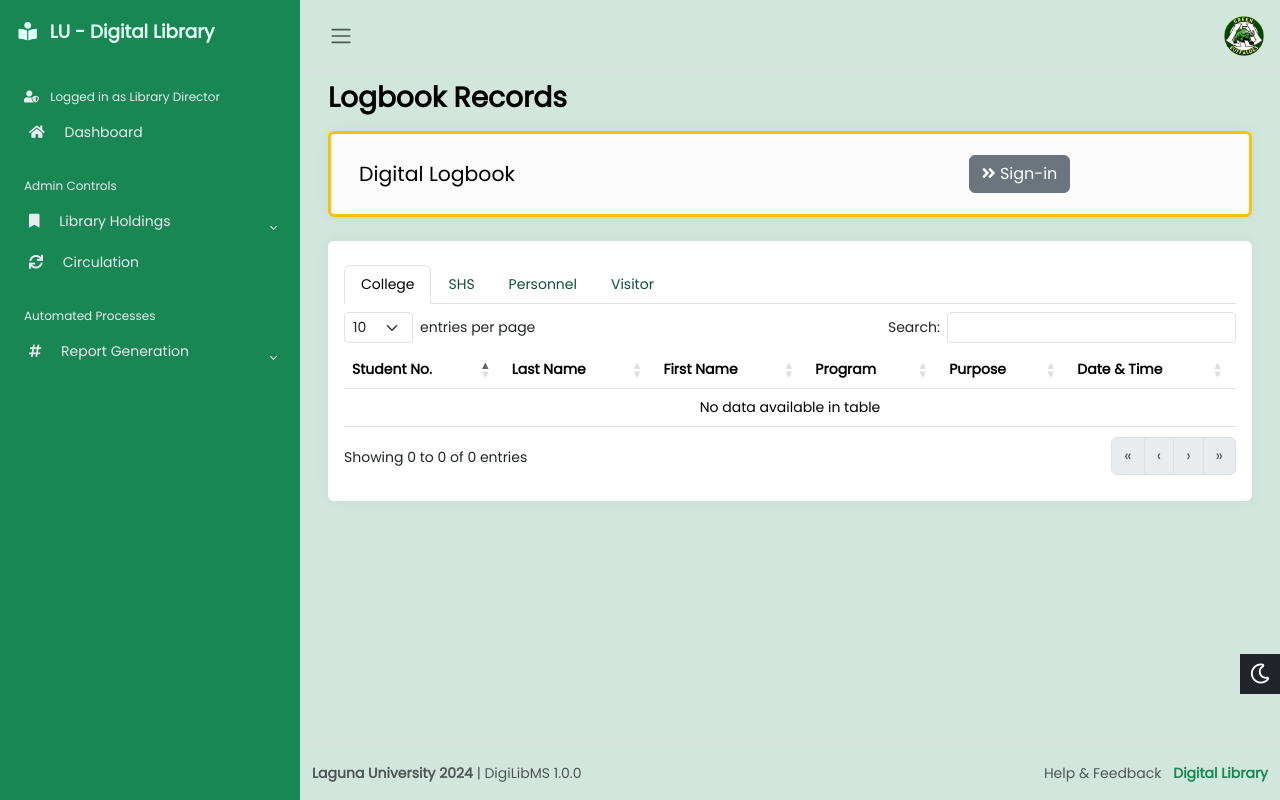
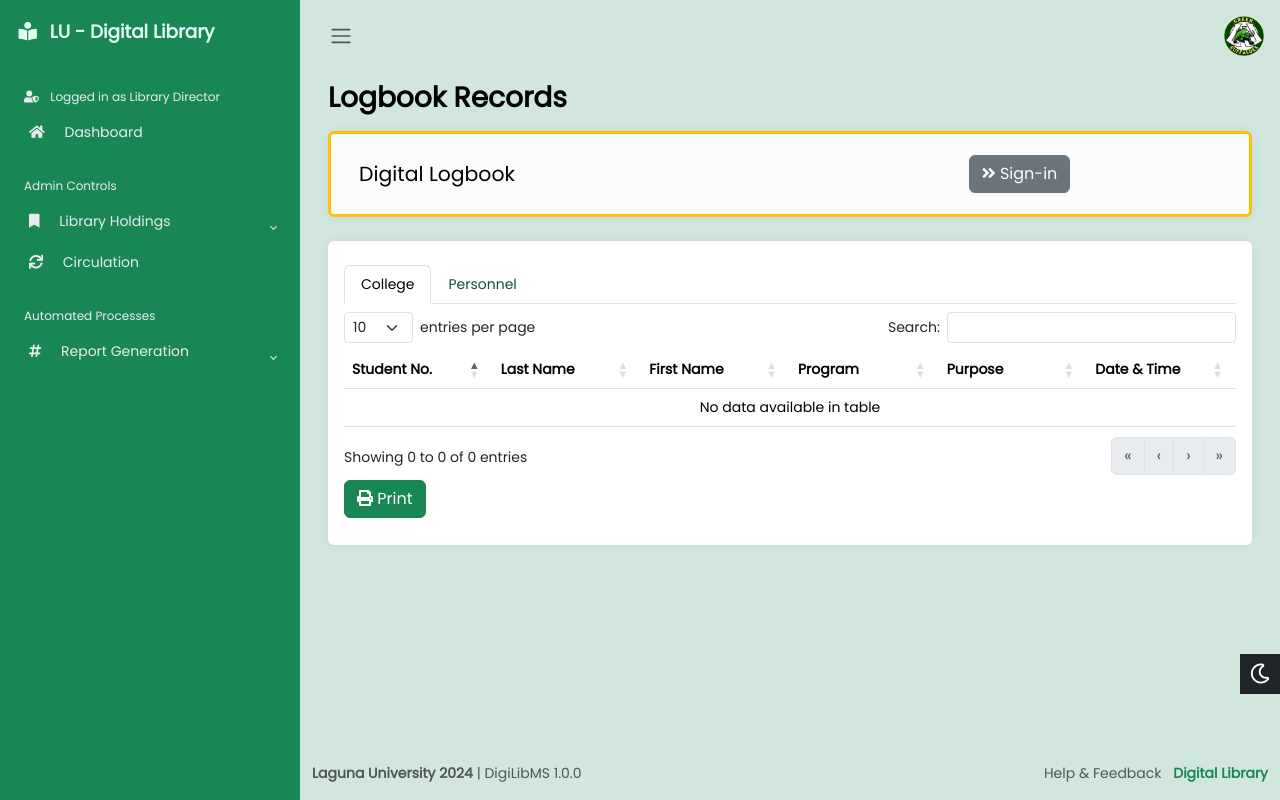
Before and after one commit to justjohnashley/system.backend-test, a PHP site: page /logbook-records.php in a window 1280 px wide. Run offline with PHP 8.4, Linux system fonts and the light colour scheme; data that the repository does not hold is empty.

Commit message:
print function + minor updates

```diff
--- a/assets/css/style.css
+++ b/assets/css/style.css
@@ -132,6 +132,7 @@ a.sidebar-link {
     background-color: rgba(0, 0, 0, 0.075);
     border-left: 3px solid #fff;
 }
+
 /*
 .sidebar-link:active {
     background-color: rgba(255, 255, 255, 0.727);
@@ -346,54 +347,54 @@ a.card-click:hover {
 }
 
 /* logbook button fx */
-.btn-size{
+.btn-size {
     width: 30vw;
     height: 26vh;
     margin: 10px;
 }
 
-.btn-glow-student{
+.btn-glow-student {
     box-shadow: 0 0 5px green,
         0 0 25px green;
 }
 
-.btn-glow-shs{
+.btn-glow-shs {
     box-shadow: 0 0 5px blue,
         0 0 25px blue;
 }
 
-.btn-glow-personnel{
+.btn-glow-personnel {
     box-shadow: 0 0 5px red,
         0 0 25px red;
 }
 
-.btn-glow-visitor{
+.btn-glow-visitor {
     box-shadow: 0 0 5px purple,
         0 0 25px purple;
 }
 
-.btn-glow-student:hover{
+.btn-glow-student:hover {
     background-color: green;
     box-shadow: 0 0 5px var(--bs-emphasis-color),
         0 0 15px var(--bs-emphasis-color), 0 0 30px green,
         0 0 40px green, 0 0 50px green;
 }
 
-.btn-glow-shs:hover{
+.btn-glow-shs:hover {
     background-color: blue;
     box-shadow: 0 0 5px var(--bs-emphasis-color),
         0 0 15px var(--bs-emphasis-color), 0 0 30px blue,
         0 0 40px blue, 0 0 50px blue;
 }
 
-.btn-glow-personnel:hover{
+.btn-glow-personnel:hover {
     background-color: red;
     box-shadow: 0 0 5px var(--bs-emphasis-color),
         0 0 15px var(--bs-emphasis-color), 0 0 30px red,
         0 0 40px red, 0 0 50px red;
 }
 
-.btn-glow-visitor:hover{
+.btn-glow-visitor:hover {
     background-color: purple;
     box-shadow: 0 0 5px var(--bs-emphasis-color),
         0 0 15px var(--bs-emphasis-color), 0 0 30px purple,
@@ -406,7 +407,7 @@ a.card-click:hover {
     left: 50%;
     transform: translateX(-50%);
     width: 20%;
-    box-shadow: 0 0 10px rgba(0,0,0,0.5);
+    box-shadow: 0 0 10px rgba(0, 0, 0, 0.5);
     padding: 20px;
     text-align: center;
 }
@@ -416,11 +417,6 @@ a.card-click:hover {
     height: 225px;
 }
 
-.col-date-time,
-    .col-type,
-    .col-identification,
-    .col-name,
-    .col-code,
-    .col-title {
+.col-p {
     width: 15%;
 }
--- a/circ-add.php
+++ b/circ-add.php
@@ -1,4 +1,4 @@
-<div class="col">
+<div class="col-lg-4">
     <div class="collapse" id="librecs" style>
         <div class="card border-0">
             <div class="card-header border-success border-3">
--- a/includes/scripts.php
+++ b/includes/scripts.php
@@ -41,7 +41,9 @@
                 options: {
                     legend: {
                         display: false
-                    }
+                    },
+                    responsive: true,
+                maintainAspectRatio: false
                 }
             });
         }
@@ -89,7 +91,7 @@
                     display: false
                 },
                 responsive: true,
-                maintainAspectRatio: false,
+                maintainAspectRatio: false
 
             }
         });
--- a/index.php
+++ b/index.php
@@ -145,7 +145,7 @@
                                     </div>
                                 </div>
                                 <div class="col-12 pb-2">
-                                    <div class="card h-100 border-1 border-success">
+                                    <div class="card border-1 border-success">
                                         <a href="circulation.php" class="card-click">
                                             <div class="card-header">
                                                 <div class="row align-items-center">
@@ -161,7 +161,7 @@
 
                                             </div>
                                         </a>
-                                        <div class="card-body pb-0">
+                                        <div class="card-body">
                                             <?php include 'index-summary.php'; ?>
 
                                             <canvas id="CircPie"></canvas>
--- a/inv-circR.php
+++ b/inv-circR.php
@@ -13,7 +13,7 @@ while ($row = $query->fetch_assoc()) {
                 if (!empty($row['date_return'])) {
                     echo date('M d, Y h:i A', strtotime($row['date_return']));
                 } else {
-                    echo "<strong>NOT RETURNED</strong>";
+                    echo "<span class='badge text-bg-danger p-1'>NOT RETURNED</span>";
                 }
             ?>        </td>
         <td>
--- a/logbook-records.php
+++ b/logbook-records.php
@@ -53,9 +53,9 @@ $personnel_users = $stmt_personnel->fetchAll();
                                             <a href="logbook.php" class="btn btn-secondary">
                                                 <span class="btn-label">
                                                     <i class="fas fa-angle-double-right">
-                                                    </i>
+                                                    </i> Sign-in
                                                 </span>
-                                                Sign-in
+
                                             </a>
 
                                         </div>
@@ -77,38 +77,29 @@ $personnel_users = $stmt_personnel->fetchAll();
                                                         type="button" role="tab" aria-controls="college-tab-pane"
                                                         aria-selected="true">College</button>
                                                 </li>
-                                                <li class="nav-item" role="presentation">
-                                                    <button class="nav-link" id="shs-tab" data-bs-toggle="tab"
-                                                        data-bs-target="#shs-tab-pane" type="button" role="tab"
-                                                        aria-controls="shs-tab-pane" aria-selected="false">SHS</button>
-                                                </li>
+
                                                 <li class="nav-item" role="presentation">
                                                     <button class="nav-link" id="personnel-tab" data-bs-toggle="tab"
                                                         data-bs-target="#personnel-tab-pane" type="button" role="tab"
                                                         aria-controls="personnel-tab-pane"
                                                         aria-selected="false">Personnel</button>
                                                 </li>
-                                                <li class="nav-item" role="presentation">
-                                                    <button class="nav-link" id="visitor-tab" data-bs-toggle="tab"
-                                                        data-bs-target="#visitor-tab-pane" type="button" role="tab"
-                                                        aria-controls="visitor-tab-pane"
-                                                        aria-selected="false">Visitor</button>
-                                                </li>
+
                                             </ul>
 
                                             <div class="tab-content" id="myTabContent">
                                                 <div class="tab-pane fade show active" id="college-tab-pane"
                                                     role="tabpanel" aria-labelledby="college-tab" tabindex="0">
-                                                    <div class="table-responsive-lg">
+                                                    <div class="table-responsive-lg" id="CollegeLog">
                                                         <table id="logtable1" class="table table-hover w-100">
                                                             <thead>
                                                                 <tr>
-                                                                    <th scope="col">Student No.</th>
-                                                                    <th scope="col">Last Name</th>
-                                                                    <th scope="col">First Name</th>
-                                                                    <th scope="col">Program</th>
-                                                                    <th scope="col">Purpose</th>
-                                                                    <th scope="col">Date & Time</th>
+                                                                    <th scope="col" class="col-p">Student No.</th>
+                                                                    <th scope="col" class="col-p">Last Name</th>
+                                                                    <th scope="col" class="col-p">First Name</th>
+                                                                    <th scope="col" class="col-p">Program</th>
+                                                                    <th scope="col" class="col-p">Purpose</th>
+                                                                    <th scope="col" class="col-p">Date & Time</th>
                                                                 </tr>
                                                             </thead>
                                                             <tbody>
@@ -131,32 +122,27 @@ $personnel_users = $stmt_personnel->fetchAll();
                                                                 <?php endforeach; ?>
                                                             </tbody>
                                                         </table>
+                                                        <button class="btn btn-success" onclick="printDiv('CollegeLog')">
+                                                        <span class="btn-label">
+                                                            <i class="fas fa-print">
+                                                            </i> Print
+                                                        </span>
+                                                    </button>
                                                     </div>
                                                 </div>
-                                                <div class="tab-pane fade" id="shs-tab-pane" role="tabpanel"
-                                                    aria-labelledby="shs-tab" tabindex="1">
-                                                    <div class="card border-1 border-danger">
 
-                                                        <div class="card-body">
-                                                            <h1 class="mt-5 mb-5 text-center">
-                                                                Data Unavailable
-                                                            </h1>
-                                                        </div>
-                                                    </div>
-
-                                                </div>
                                                 <div class="tab-pane fade" id="personnel-tab-pane" role="tabpanel"
                                                     aria-labelledby="personnel-tab" tabindex="2">
-                                                    <div class="table-responsive-lg">
+                                                    <div class="table-responsive-lg" id="PersonnelLog">
                                                         <table id="logtable2" class="table table-hover w-100">
                                                             <thead>
                                                                 <tr>
-                                                                    <th scope="col">Personnel ID</th>
-                                                                    <th scope="col">Last Name</th>
-                                                                    <th scope="col">First Name</th>
-                                                                    <th scope="col">Department</th>
-                                                                    <th scope="col">Purpose</th>
-                                                                    <th scope="col">Date & Time</th>
+                                                                    <th scope="col" class="col-p">Personnel ID</th>
+                                                                    <th scope="col" class="col-p">Last Name</th>
+                                                                    <th scope="col" class="col-p">First Name</th>
+                                                                    <th scope="col" class="col-p">Department</th>
+                                                                    <th scope="col" class="col-p">Purpose</th>
+                                                                    <th scope="col" class="col-p">Date & Time</th>
                                                                 </tr>
                                                             </thead>
                                                             <tbody>
@@ -180,19 +166,14 @@ $personnel_users = $stmt_personnel->fetchAll();
                                                             </tbody>
                                                         </table>
                                                     </div>
+                                                    <button class="btn btn-success" onclick="printDiv('PersonnelLog')">
+                                                        <span class="btn-label">
+                                                            <i class="fas fa-print">
+                                                            </i> Print
+                                                        </span>
+                                                    </button>
+                                                </div>
 
-                                                </div>
-                                                <div class="tab-pane fade" id="visitor-tab-pane" role="tabpanel"
-                                                    aria-labelledby="visitor-tab" tabindex="3">
-                                                    <div class="card border-1 border-danger">
-
-                                                        <div class="card-body">
-                                                            <h1 class="mt-5 mb-5 text-center">
-                                                                Data Unavailable
-                                                            </h1>
-                                                        </div>
-                                                    </div>
-                                                </div>
                                             </div>
 
                                         </div>
@@ -216,6 +197,30 @@ $personnel_users = $stmt_personnel->fetchAll();
 
 
     <?php include 'includes/scripts.php'; ?>
+    <script>
+    function printDiv(divName) {
+        var printContents = document.getElementById(divName).innerHTML;
+
+        var iframe = document.createElement('iframe');
+        iframe.setAttribute('style', 'position:absolute;width:0;height:0;border:none;');
+        document.body.appendChild(iframe);
+
+        var doc = iframe.contentDocument || iframe.contentWindow.document;
+        doc.write('<html><head><title>LU - Digital Logbook Records </title>');
+        doc.write('<link rel="stylesheet" href="assets/css/style.css">');
+        doc.write('<link rel="stylesheet" href="assets/css/bootstrap.min.css">');
+        doc.write('</head><body>');
+        doc.write(printContents);
+        doc.write('</body></html>');
+        doc.close();
+
+        iframe.contentWindow.print();
+
+        document.body.removeChild(iframe);
+
+        window.location.reload();    }
+</script>
+
 
 </body>
 
```
Also changed, not shown: inventory-circ.php (+63 -26 lines). Lines whose indentation alone changed are shown as unchanged.
